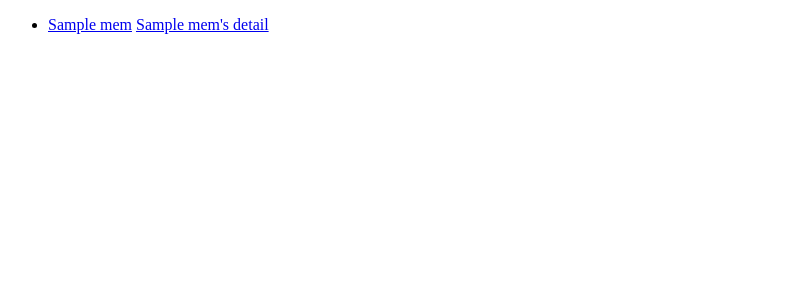
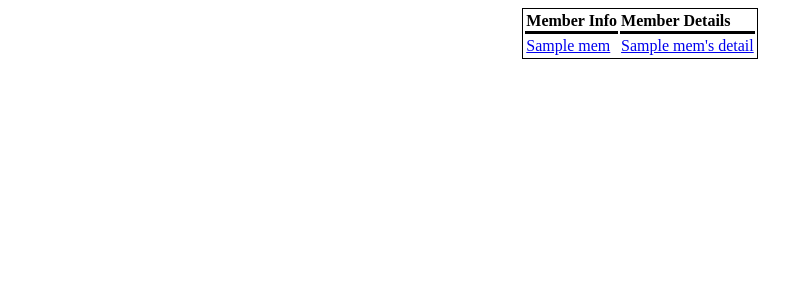
Before and after one commit to Budd00/CITS3200-project, a Django app: template webapp/memapp/templates/index.html in a window 1280 px wide. Shown: the top 300 px of the page, without its empty margins (0-789 px from the left). Run offline with Django 3.2, Linux system fonts and the light colour scheme; the template is opened without the code that fills it: most values are stand-ins (such as "Sample title", 1, 10 or a date in 2020).

Commit message:
template update

```diff
--- a/webapp/memapp/templates/index.html
+++ b/webapp/memapp/templates/index.html
@@ -7,14 +7,19 @@
 <body>
 
     {% if members %}
-        <ul>
+        <table style="margin-left:auto; margin-right: auto; border: 1px solid black">
+            <tr>
+                <td style="border-bottom-style: solid"> <b> Member Info </b> </td>
+                <td style="border-bottom-style: solid"> <b> Member Details </b> </td>
+            </tr>
         {% for mem in members %}
-            <li>
-                <a href=" {% url 'get_info' mem.id %}"> {{mem.member_name}}</a>
-                <a href="{% url 'get_detail' mem.id %}"> {{mem.member_name}}'s detail</a>
-            </li>
+
+            <tr>
+                <td style="border:thin;"><a href=" {% url 'get_info' mem.id %}"> {{mem.member_name}}</a></td>
+                <td style="border:thin;"><a href="{% url 'get_detail' mem.id %}"> {{mem.member_name}}'s detail</a></td>
+            </tr>
         {% endfor %}
-        </ul>
+        </table>
     {% else %}
         <p> No result. </p>
     {% endif %}
```
Also changed, not shown: 4 other files.
